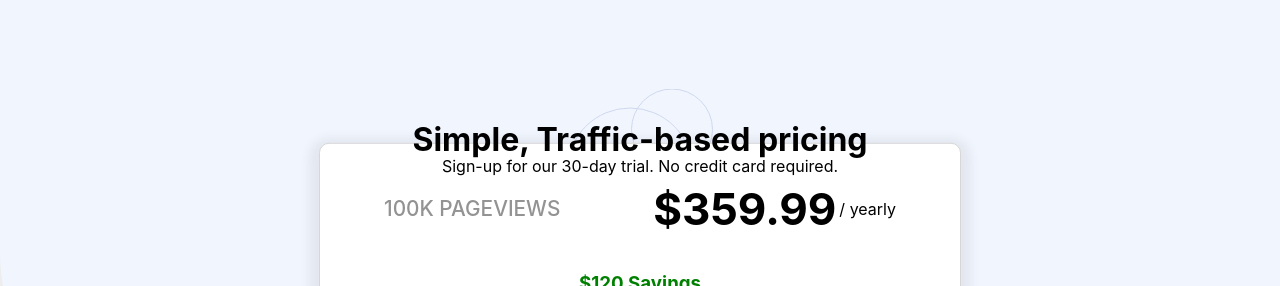
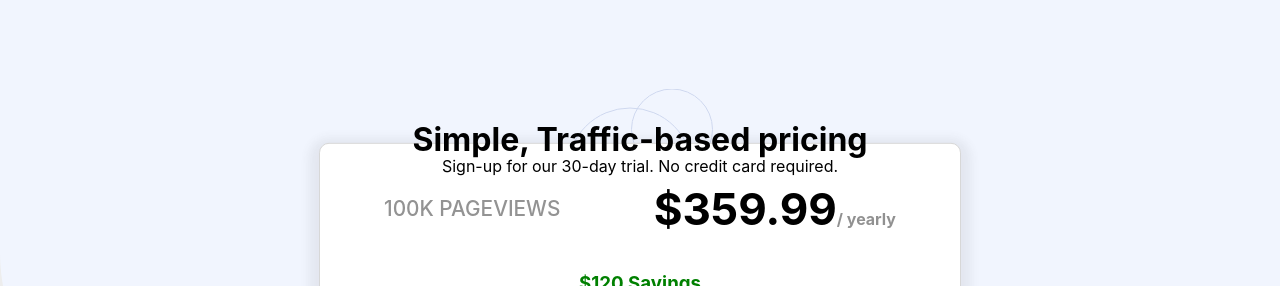
Before and after one commit to deweydc/slider-pricing-component, a React (Create React App) app: page / in a window 1280 px wide. Shown: the top 286 px of the page. Built offline with nearby package versions, Linux system fonts and the light colour scheme.

Commit message:
updated styling for savings render

```diff
--- a/src/Components/PricingModule.css
+++ b/src/Components/PricingModule.css
@@ -23,6 +23,7 @@
 
 .header{
     display: flex;
+    text-align: center;
     justify-content: space-between;
     margin-bottom: -20px;
     margin-top: 10px;
@@ -34,10 +35,16 @@
     font-weight: 500;
     margin-left: 4rem;
     align-self: center;
+
+}
+.header__right{
+
 }
 .pricing{
     margin-right: 4rem;
     align-self: center;
+    font-weight: 700;
+    color: rgb(145, 145, 145);
 }
 .price{
     font-size: 2.75em;
@@ -48,6 +55,8 @@
 .savings{
     text-align: center;
     color: green;
+
+
 }
 
 
--- a/src/Components/PricingModule.jsx
+++ b/src/Components/PricingModule.jsx
@@ -5,15 +5,6 @@ import CheckIcon from '@material-ui/icons/Check';
 import './PricingModule.css';
 
 const PricingModule = () => {
-
-
-    let [max, setMax] = useState(69.99);
-    let [min, setMin] = useState(9.99);
-    let [step, setStep] = useState(6);
-
-    let [priceList, setPriceList] = useState([])
-
-
 
     //setting state for Price
     const [price, setPrice] = useState(39.99);
@@ -35,14 +26,16 @@ const PricingModule = () => {
             <div className="header">
                 <span className="page-views">100k pageviews</span>
 
-                {!monthly ? <span className="price">${price}</span> : <span className="price">${yearlyPrice}</span>}
-                {!monthly ? <span className="pricing">/ monthly</span> : <span className="pricing">/ yearly</span>}
+                <div className="header__right">
+                    {!monthly ? <span className="price">${price}</span> : <span className="price">${yearlyPrice}</span>}
+                    {!monthly ? <span className="pricing">/ monthly</span> : <span className="pricing">/ yearly</span>}
+                </div>
+
             </div>
-
             {
                 monthly ?
                     <h3 className="savings">${savings} Savings</h3> :
-                    <h3></h3>
+                    <div style={{ padding: 11 }} ></div>
             }
 
             <SliderComponent
@@ -77,8 +70,6 @@ const PricingModule = () => {
 
             </div>
 
-
-
         </div >
     )
 }
```
